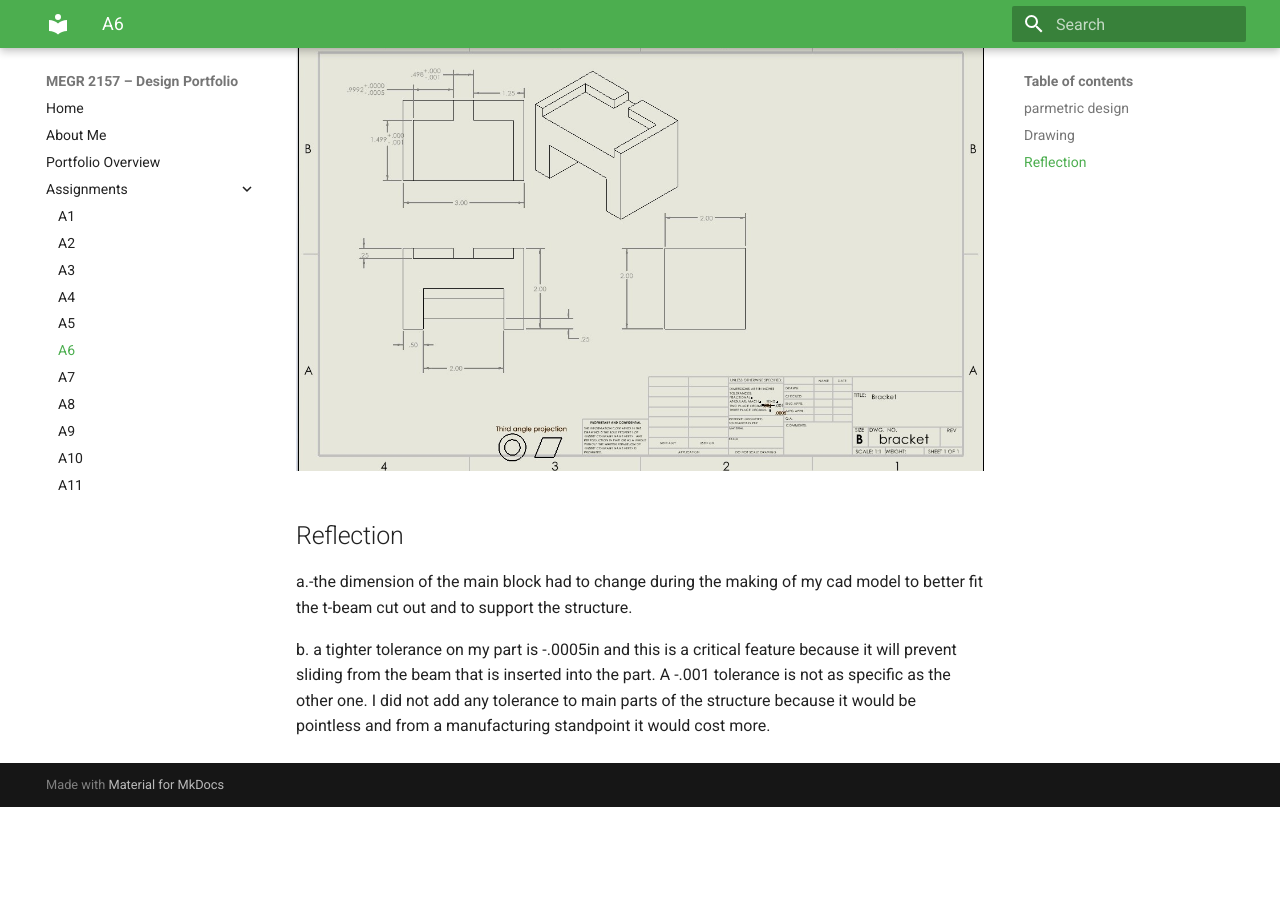
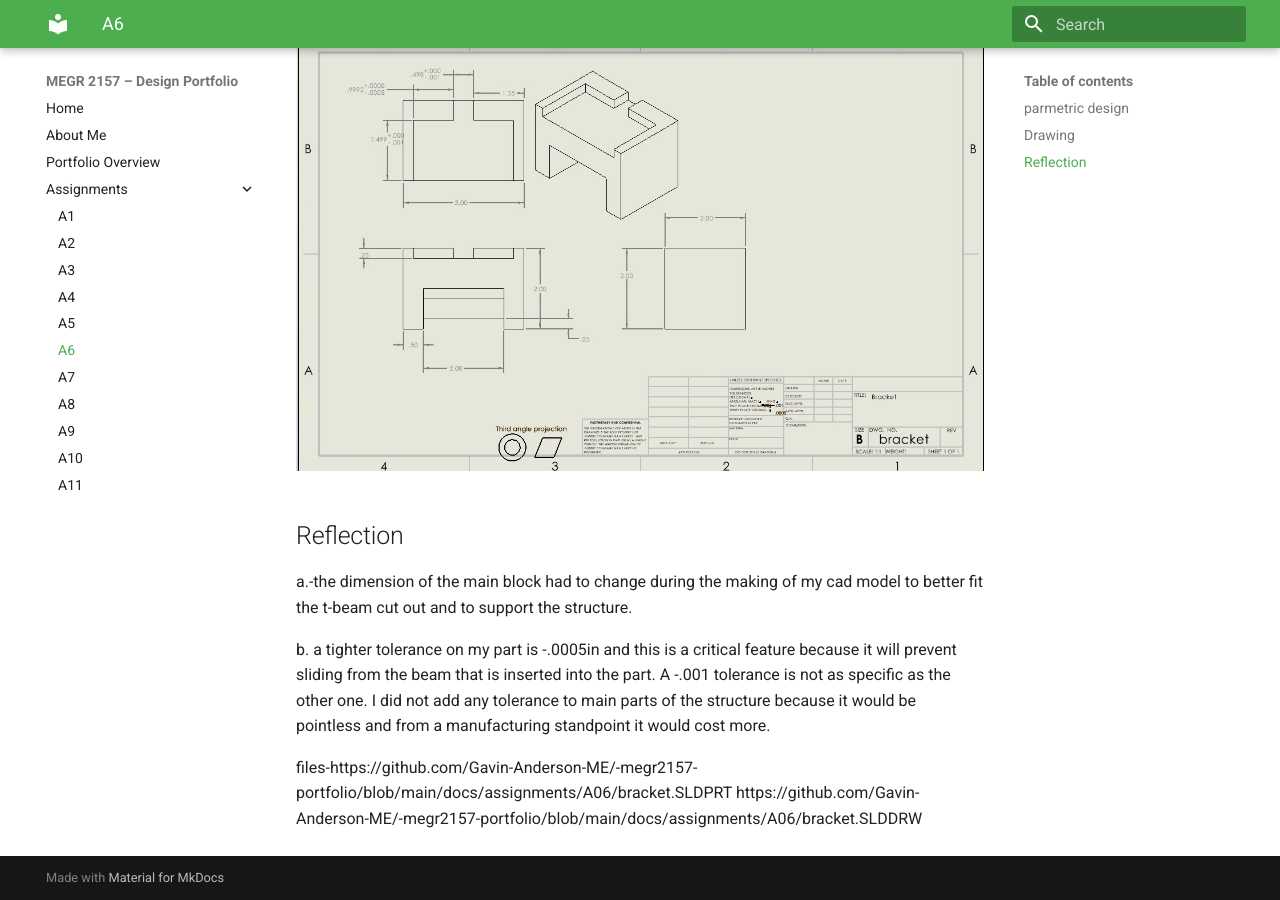
Before and after one commit to Gavin-Anderson-ME/-megr2157-portfolio, an MkDocs documentation site: the page built from docs/assignments/A06/index.md, in a window 1280 px wide and 900 px high, scrolled down 2685 px. Built offline with MkDocs 1.6.1 and Material for MkDocs 9.7.7, drawn with Linux system fonts in a browser that asks for light colours; before the commit the page ends 3492 px from its top, so only the background shows below that.

Commit message:
Update index.md

```diff
--- a/docs/assignments/A06/index.md
+++ b/docs/assignments/A06/index.md
@@ -27,3 +27,6 @@ This is a Multiview drawing of the bracket part
 a.-the dimension of the main block had to change during the making of my cad model to better fit the t-beam cut out and to support the structure.
 
 b. a tighter tolerance on my part is -.0005in and this is a critical feature because it will prevent sliding from the beam that is inserted into the part. A -.001 tolerance is not as specific as the other one. I did not add any tolerance to main parts of the structure because it would be pointless and from a manufacturing standpoint it would cost more.
+
+files-https://github.com/Gavin-Anderson-ME/-megr2157-portfolio/blob/main/docs/assignments/A06/bracket.SLDPRT
+https://github.com/Gavin-Anderson-ME/-megr2157-portfolio/blob/main/docs/assignments/A06/bracket.SLDDRW
```
